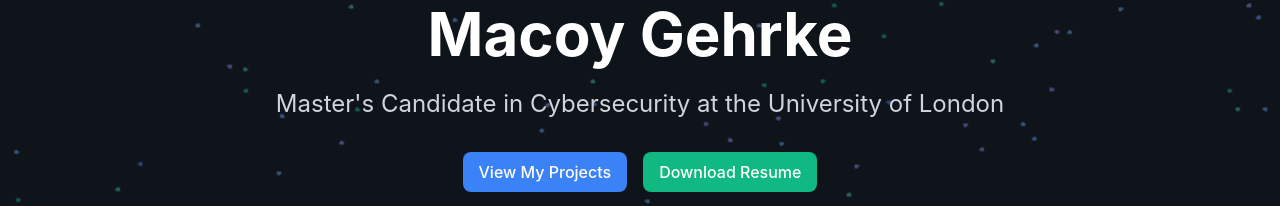
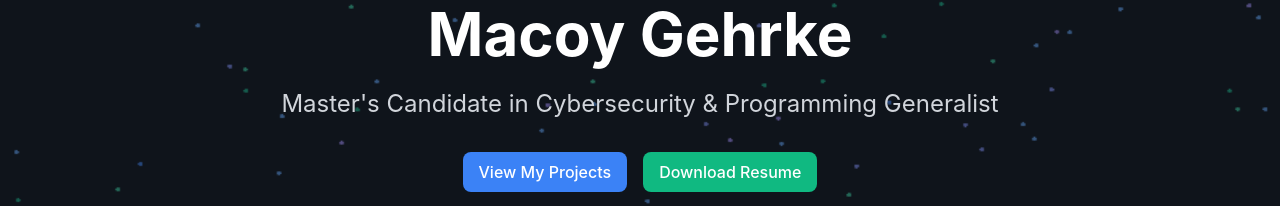
Before and after one commit to MMGehrke/Portfolio, a React (Create React App) app: page / in a window 1280 px wide. Shown: the part 298-504 px from the top of the page. Built offline with nearby package versions, Linux system fonts and the light colour scheme.

Commit message:
Update footer text

```diff
--- a/src/components/Hero.tsx
+++ b/src/components/Hero.tsx
@@ -20,7 +20,7 @@
             transition={{ duration: 0.8, delay: 0.2 }}
             className="text-xl sm:text-2xl text-gray-300 mb-8 max-w-3xl mx-auto"
           >
-            Master's Candidate in Cybersecurity at the University of London
+            Master's Candidate in Cybersecurity & Programming Generalist
           </motion.p>
 
           <motion.div
```
